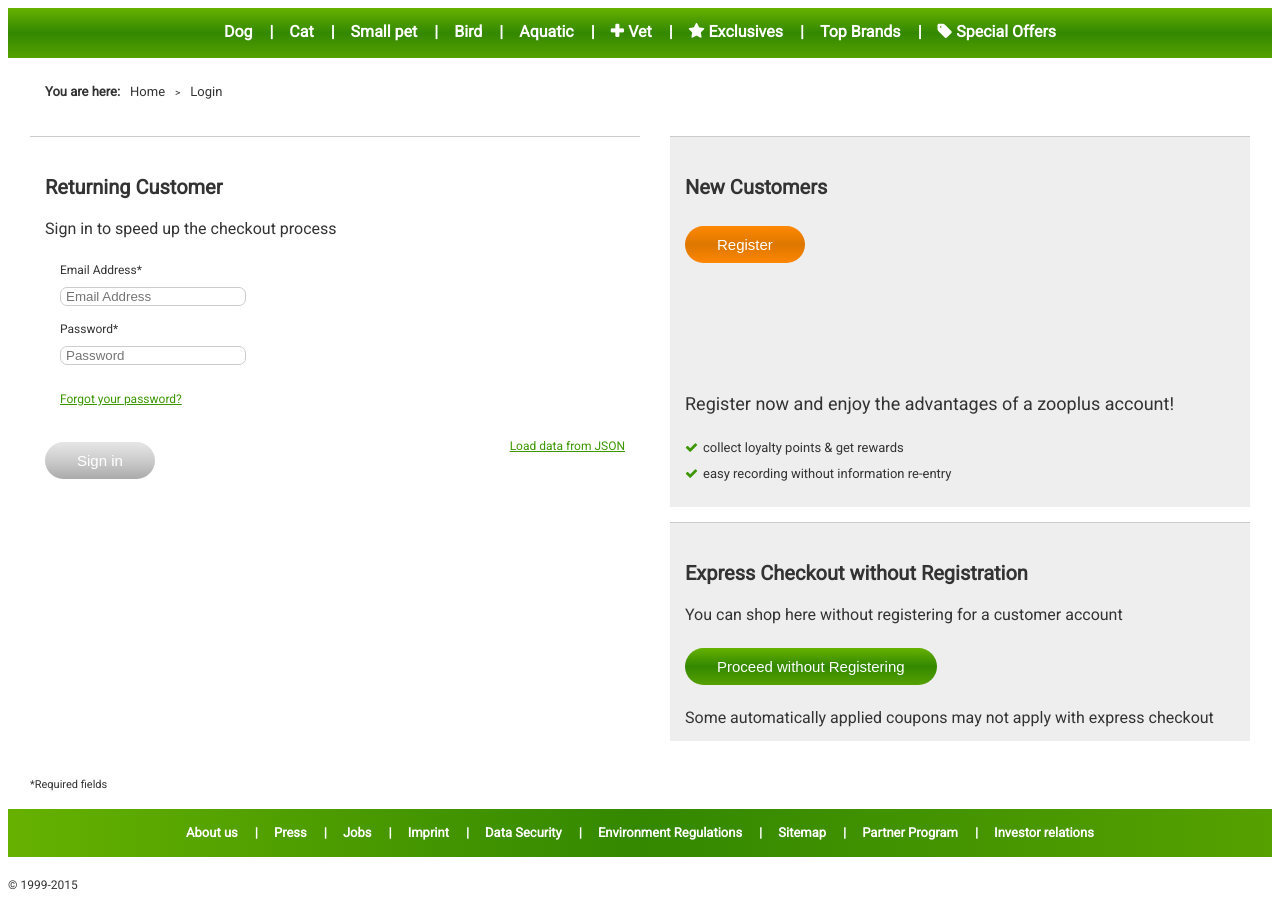
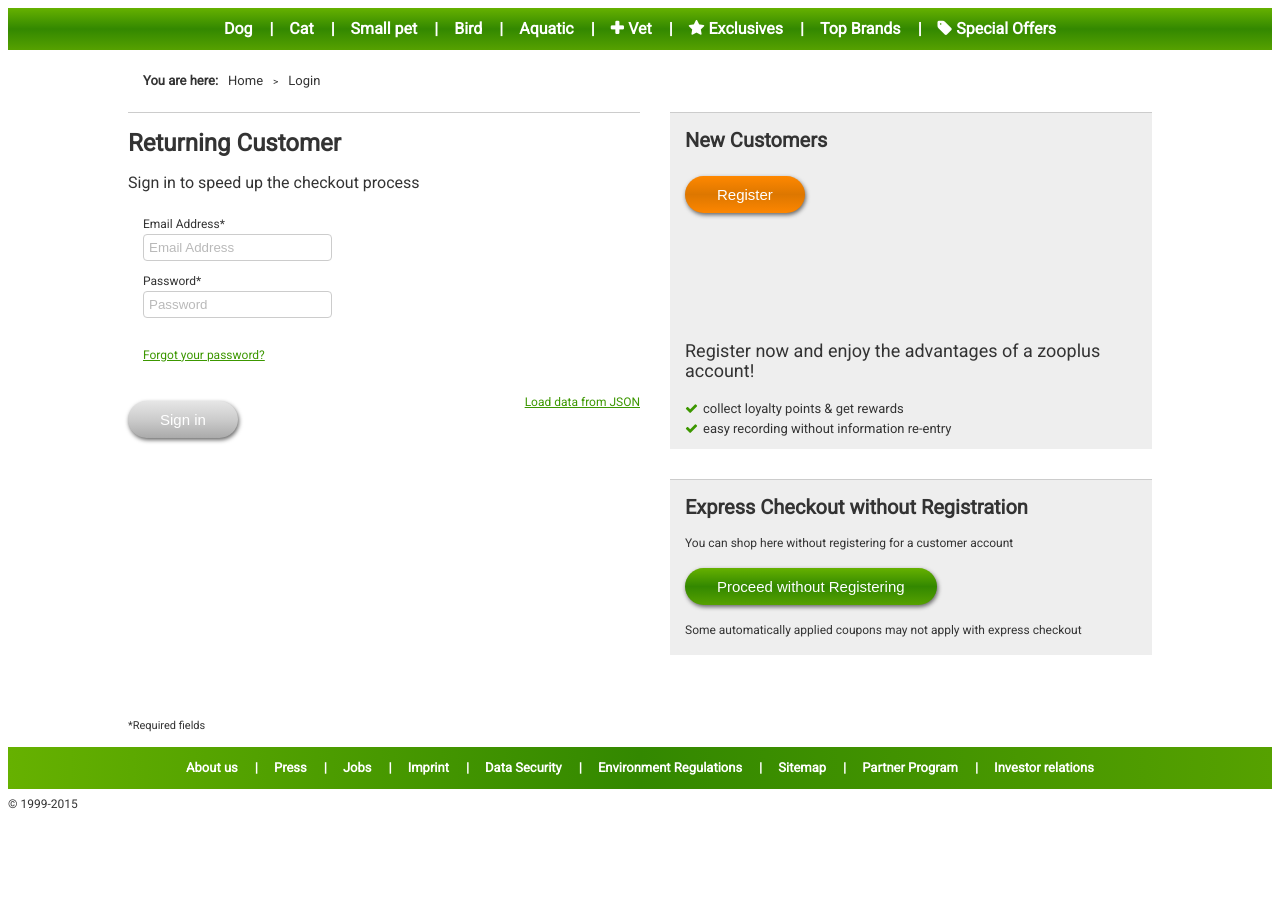
Before and after one commit to shiyasvp92/Responsive--2, a PHP site: page /index.html in a window 1280 px wide. After the commit the page ends 809 px from the top, so only its background shows below. Run offline with PHP 8.4, Linux system fonts and the light colour scheme.

Commit message:
Fix as said by Dhinoop ettan

```diff
--- a/index.html
+++ b/index.html
@@ -22,7 +22,7 @@
 
                 <!-- navigation items list toggle button, visible on small screens only -->
                 <div class="header-nav-toggle">
-                    <a href="javascript:void(0);" class="icon fontawesome-reorder" onclick="toggleList()"></a>
+                    <a class="icon fontawesome-reorder" onclick="toggleList()"></a>
                 </div>
                 <!-- navigation items list toggle button -->
 
@@ -57,25 +57,21 @@
                 <!-- left side column -->
                 <section class="left-column">
                     <!-- section column for sign in -->
-                    <div class="section-column">
-                        <div class="content-wrapper">
                     <h2>Returning Customer</h2>
                     <p>Sign in to speed up the checkout process</p>
 
-                            <form class="signin-form" name="signin" id="signin">
-                                <label for="email" class="signin-form-label">Email Address*</label>
+                    <form id="signin-form" name="signin-form">
+                        <label for="email" id="signin-form-label">Email Address*</label>
                         <input type="email" name="email" id="email" placeholder="Email Address">
 
-                                <label for="password" class="signin-form-label">Password*</label>
+                        <label for="password" id="signin-form-label">Password*</label>
                         <input type="password" name="password" id="password" placeholder="Password">
 
                         <p><a href="#forgot" class="green-link-text">Forgot your password?</a></p>
                     </form>
 
-                            <button class="button gray-button" type="submit" for="signin">Sign in</button>
+                    <button class="button gray-button" type="submit" for="signin-form">Sign in</button>
                     <div class="load-json-link"><a href="#load" class="green-link-text">Load data from JSON</a></div>
-                        </div>
-                    </div>
                     <!-- section column for signin -->
                 </section>
                 <!-- left side column -->
@@ -83,8 +79,7 @@
                 <section class="right-column">
 
                     <!-- section column for new customers -->
-                    <div class="section-column">
-                        <div class="content-wrapper new-customer-banner">
+                    <div class="block">
                         <h2>New Customers</h2>
                         <button class="button orange-button">Register</button>
 
@@ -98,19 +93,16 @@
                             <li class="fontawesome-ok list-bullets">easy recording without information re-entry</li>
                         </ul>
                     </div>
-                    </div>
                     <!-- section column for new customers -->
 
                     <!-- section column for express checkout -->
-                    <div class="section-column">
-                        <div class="express-checkout-banner content-wrapper">
+                    <div class="block">
                         <h2>Express Checkout without Registration</h2>
                         <p>You can shop here without registering for a customer account</p>
 
                         <button class="button green-button">Proceed without Registering</button>
 
                         <p>Some automatically applied coupons may not apply with express checkout</p>
-                        </div>
                     </div>
                     <!-- section column for express checkout -->
                 </section>
@@ -140,9 +132,9 @@
         </footer>
         <!-- footer -->
 
-        <div class="copyright-info">
+        <p class="copyright-info">
             &copy; 1999-2015
-        </div>
+        </p>
         <script type="text/javascript" src="js/script.js"></script>
     </body>
 </html>
--- a/sass/style.scss
+++ b/sass/style.scss
@@ -23,7 +23,7 @@
 @mixin box-shadow($x , $y , $z , $color){
 	-webkit-box-shadow: $x , $y , $z , $color;
     -moz-box-shadow: $x , $y , $z , $color;
-	box-shadow: $x , $y , $z , $color;
+	box-shadow: $x  $y  $z  $color;
 }
 
 /*gradient created for given color ranges to bottom*/
@@ -68,7 +68,7 @@
 /*text color and font specifications*/
 body{
 	color: $dark-gray;
-	font: 16px/26px Roboto,Arial,Georgia,sans-serif;
+	font: 16px/20px Roboto,Arial,Georgia,sans-serif;
 }
 
 /*padding and margin reset*/
@@ -92,7 +92,7 @@
 .button{
 	border: none;
     @include border-radius(30);
-    @include box-shadow(3px , 2px, 3px, #666);
+    @include box-shadow(1px , 2px, 4px, #666);
 	color: #fff;
 	font-size: 15px;
 	padding: 10px 32px;
@@ -123,6 +123,7 @@
 
 /*main container of sections and contents*/
 .main-container{
+	width: 100%;
 	display: inline-block;
 	margin-bottom: 20px;
 }
@@ -161,7 +162,7 @@
 
 /*copyright info element styles*/
 .copyright-info{
-	padding: 15px 0px;
+	margin: 5px 0;
 	font-size: 12px;
 }
 
@@ -170,10 +171,7 @@
 	margin-left: 17px;
 	content: '|';
 }
-@keyframes showNav {
-  from {opacity: 0;}
-  to {opacity: 1;}
-}
+
 /*Header*/
 .header{
 	@include background-gradient-toBottom(#66b100, #338800, #56a100);	//gradient applied
@@ -203,9 +201,9 @@
 		/*list toggle button*/
 		a.icon {
 	  		margin-left: 10px;
+	  		cursor: pointer;
 	  		color: $white;
 	  		font-size: 20px;
-	    	display: block;
 	    	text-decoration: none;
 			@media only screen and (min-width: $screen-breakpoint){
 				display: none;
@@ -220,12 +218,10 @@
 		/*list item effects*/
 		&-item{
 			display: none;
-			animation: showNav 500ms ease-out both;
 			&.expanded{
 				float: none;
 				display: block;
 				padding: 5px 0;
-				animation: showNav 500ms ease-in both;
 				a{
 					display: block;
 					&:hover{
@@ -289,12 +285,16 @@
 /*wrapper*/
 .wrapper{
 	margin: 10px 22px;
+	@media only screen and (min-width: 768px){
+		width: 1024px;
+		margin: 0 auto;
+	}
 }
 
 /*breadcrumb*/
 .breadcrumb{
 	text-align: center;
-	padding: 10px 0px 15px 15px;
+	padding: 20px 0px 20px 15px;
 	.seperator{
 		padding: 0px 10px;
 		font-size: 10px;
@@ -312,10 +312,9 @@
 @mixin side-columns{
 	float: left;
 	width: 100%;
-	overflow: visible;
+	margin: 0;
 
 	@media only screen and (min-width: $screen-breakpoint){
-		overflow: hidden;
 		width: 50%;
 	}
 }
@@ -323,41 +322,25 @@
 /*left side column*/
 .left-column{
 	@include side-columns;
-	.section-column{
-		margin-right: 0px;
-		@media only screen and (min-width: $screen-breakpoint){
-			margin-right: 30px;
-		}
+	border-top: 1px solid $light-gray;
+	text-align: center;
+	@media only screen and (min-width: $screen-breakpoint){
+		text-align: initial;
 	}
 }
 
 /*right side column*/
 .right-column{
 	@include side-columns;
-	.section-column{
-		background-color: $bg-gray;
-		margin-left: 0px;
-		@media only screen and (min-width: $screen-breakpoint){
-			margin-left: 30px;
-		}
-	}
+
 }
 
-/*columns for seperate components*/
-.section-column{
+.block{
+	background-color: $bg-gray;
 	border-top: 1px solid $light-gray;
-	width: 100%;
-	margin-top: 15px;
-	padding-top: 20px;
-	@media only screen and (min-width: $screen-breakpoint){
-		float: left;
-	}
-}
-
-/*content wrapper for section columns*/
-.content-wrapper{
+	margin: 10px auto;
 	text-align: center;
-	padding: 0 15px;
+	padding: 0px 0px 10px 15px;
 	h2{
 		font-size: 20px;
 	}
@@ -366,24 +349,25 @@
 		font-size: 18px;
 	}
 	p{
-		margin: 10px 0;
+		font-size: 12px;
+		margin: 5px 0;
 	}
 	@media only screen and (min-width: $screen-breakpoint){
 		text-align : initial;
+		margin: 0 0 30px 30px;
 	}
 }
 
 /*signin form style*/
-.signin-form{
+#signin-form{
 	display: table;
-	padding-left: 15px;
 	margin: 0 auto;
 	padding: 20px 0;
 	input{
 		margin-bottom: 10px;
 		border: 1px solid $light-gray;
-		@include border-radius(7);
-		padding-left: 5px;
+		@include border-radius(4);
+		padding: 5px;
 	}
 	label, input{
 		display: table-row;
@@ -409,7 +393,6 @@
 	list-style: none;
 	/*list-style-position: inside;*/
 	/*list-style-image: url(../images/bullet.gif);*/
-	margin-bottom: 20px;
 	li:before{
 		color: $green;
 	}
@@ -423,21 +406,17 @@
 
 /*footer*/
 .footer{
-	display: inline-block;
 	width: 100%;
 	@include background-gradient-toRight(#66b100, #338800, #56a100);
 	text-align: center;
 	color: $white;
 	&-nav{
-		display: inline-flex;
 		padding: 6px 0;
-		overflow: hidden;
 		font-weight: 600;
 		&-list{
 			list-style: none;
 		}
 		&-item{
-			font-size: 13px;
 			margin: 5px 0;
 			display: inline-block;
 		}
@@ -449,8 +428,19 @@
 		&-link{
 			text-decoration: none;
 			color: $white;
-			cursor: pointer;
 		}
 	}
 }
 /*footer*/
+::-webkit-input-placeholder { /* Chrome/Opera/Safari */
+  opacity: .5;
+}
+::-moz-placeholder { /* Firefox 19+ */
+  opacity: .5;
+}
+:-ms-input-placeholder { /* IE 10+ */
+  opacity: .5;
+}
+:-moz-placeholder { /* Firefox 18- */
+  opacity: .5;
+}
```
Also changed, not shown: css/style.css, css/style.min.css. Lines whose indentation alone changed are shown as unchanged.
